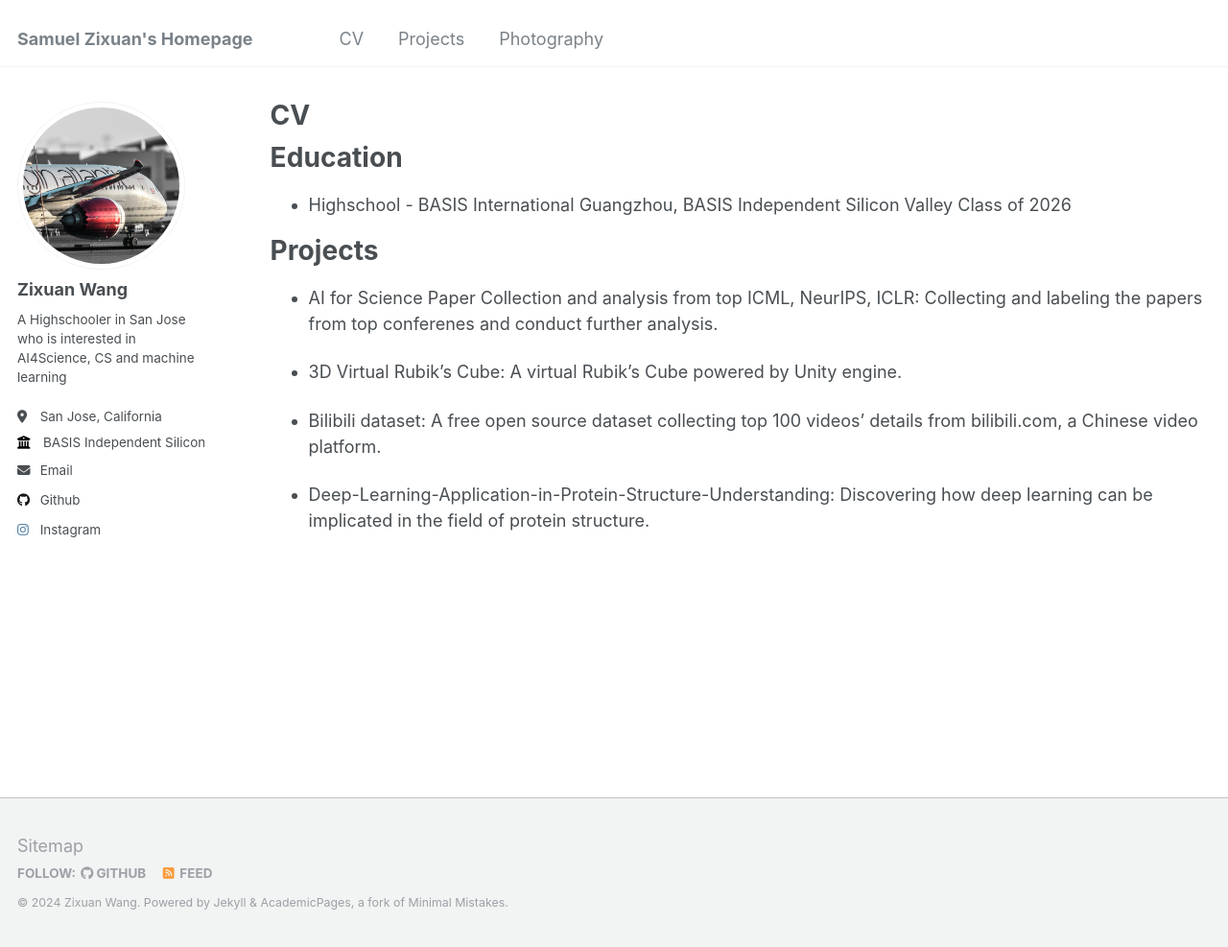
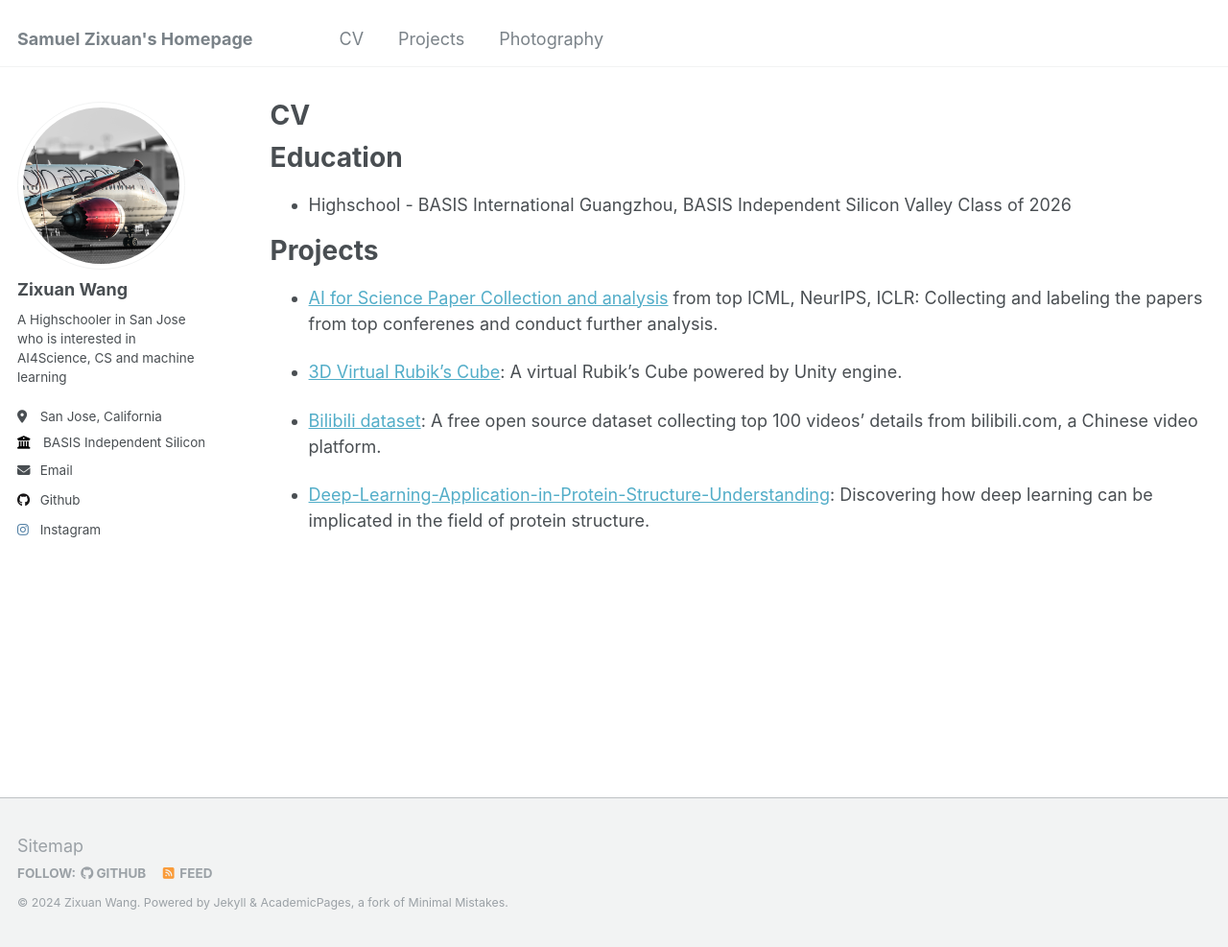
Before and after one commit to Zixuan-Wang1215/Zixuan-Wang1215-github.io, a Jekyll site: the page built from _pages/cv.md, in a window 1280 px wide and 987 px high. Shown: the whole window at 96% size. Built offline with Jekyll 4.4.1, drawn with Linux system fonts in a browser that asks for light colours; part of the change alters nothing that is shown.

Commit message:
cv updated

```diff
--- a/_pages/cv.md
+++ b/_pages/cv.md
@@ -16,10 +16,10 @@ Education
 
 Projects
 ======
-* AI for Science Paper Collection and analysis from top ICML, NeurIPS, ICLR: Collecting and labeling the papers from top conferenes and conduct further analysis.
+* [AI for Science Paper Collection and analysis](https://github.com/Zixuan-Wang1215/AI_for_Science_paper_collection) from top ICML, NeurIPS, ICLR: Collecting and labeling the papers from top conferenes and conduct further analysis.
 
-* 3D Virtual Rubik's Cube: A virtual Rubik's Cube powered by Unity engine.
+* [3D Virtual Rubik's Cube](https://github.com/Zixuan-Wang1215/3D-Virtual-Rubiks-Cube): A virtual Rubik's Cube powered by Unity engine.
 
-* Bilibili dataset: A free open source dataset collecting top 100 videos' details from bilibili.com, a Chinese video platform.
+* [Bilibili dataset](https://github.com/Zixuan-Wang1215/Bilibili_Dataset): A free open source dataset collecting top 100 videos' details from bilibili.com, a Chinese video platform.
 
-* Deep-Learning-Application-in-Protein-Structure-Understanding: Discovering how deep learning can be implicated in the field of protein structure.
+* [Deep-Learning-Application-in-Protein-Structure-Understanding](https://github.com/Zixuan-Wang1215/Deep-Learning-Application-in-Protein-Structure-Understanding): Discovering how deep learning can be implicated in the field of protein structure.
```
